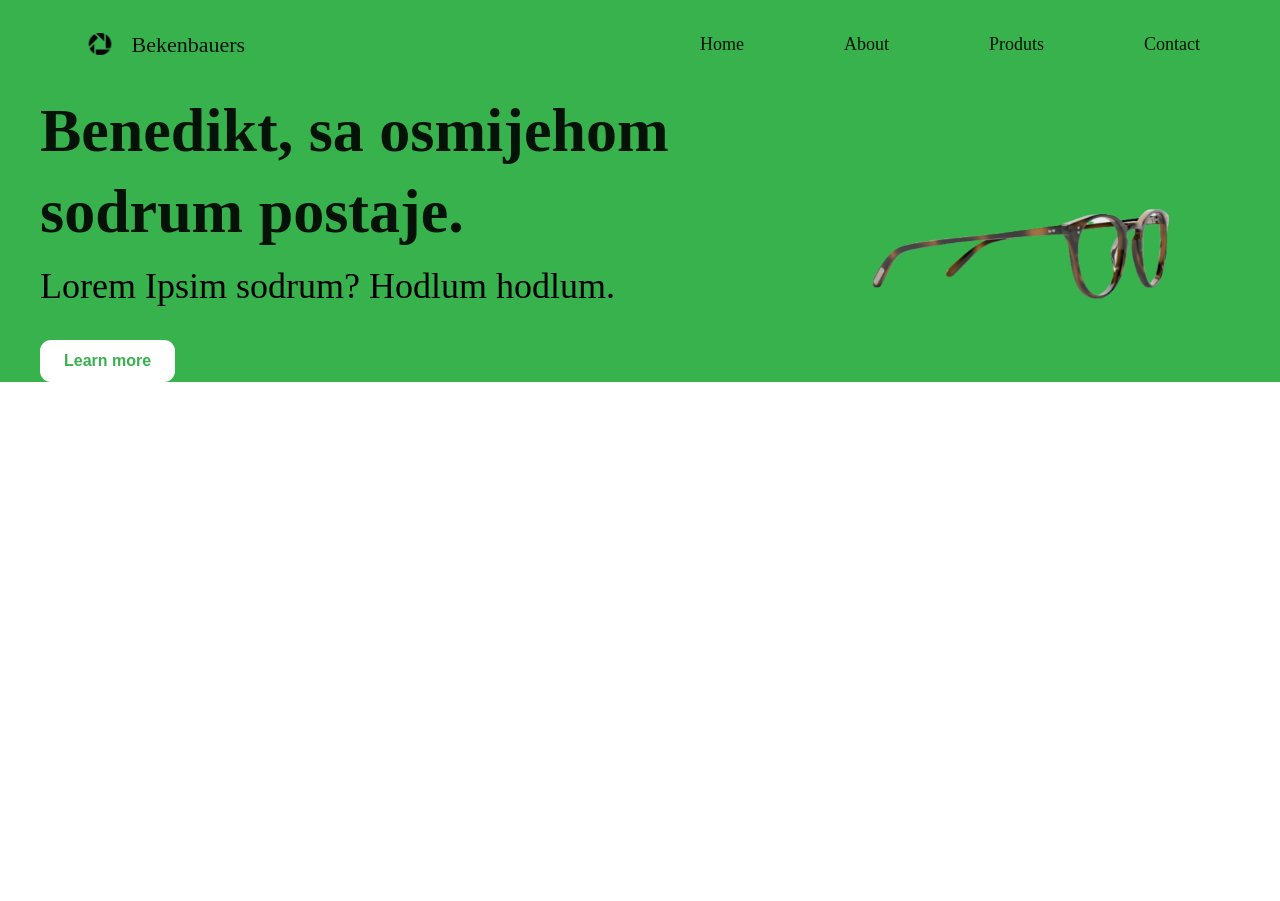
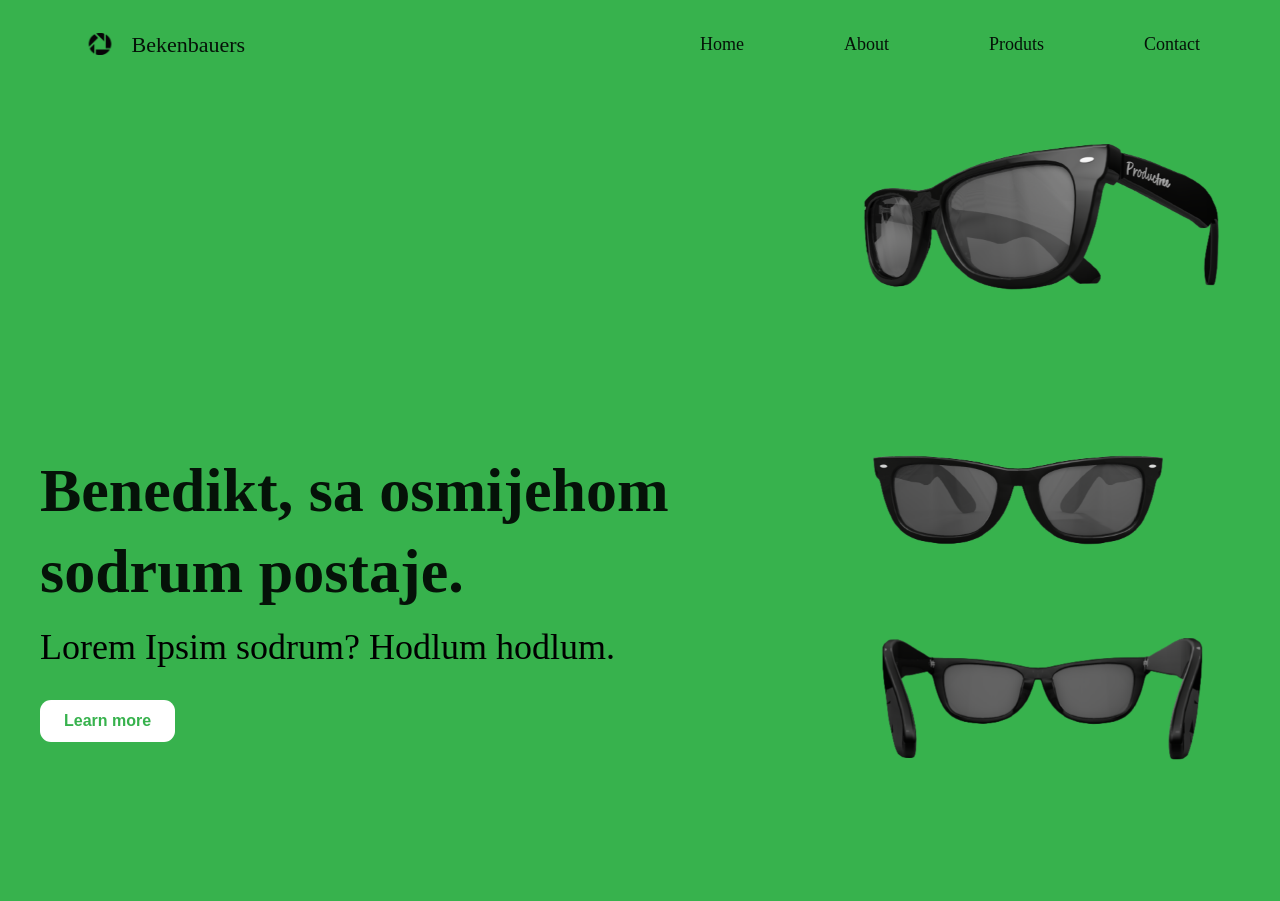
Before and after one commit to nemanjamalesija/landing-page-saas, a React (Create React App) app: page / in a window 1280 px wide. Shown: the top 901 px of the page. Before the commit the page ends 800 px from the top, so only its background shows below. Built offline with nearby package versions, Linux system fonts and the light colour scheme.

Commit message:
Add images to html

```diff
--- a/src/components/Hero.tsx
+++ b/src/components/Hero.tsx
@@ -20,7 +20,26 @@ const Hero = () => {
           <button className="btn hero__container--button">Learn more</button>
         </div>
         <div className="hero__container--image-div">
-          <img className="hero__container--image" src={threeDtest} alt="hero" />
+          <img
+            className="hero__container--image img-one"
+            src={one}
+            alt="hero"
+          />
+          <img
+            className="hero__container--image img-two"
+            src={two}
+            alt="hero"
+          />
+          <img
+            className="hero__container--image img-three"
+            src={three}
+            alt="hero"
+          />
+          <img
+            className="hero__container--image img-four"
+            src={four}
+            alt="hero"
+          />
         </div>
       </div>
     </section>
```
